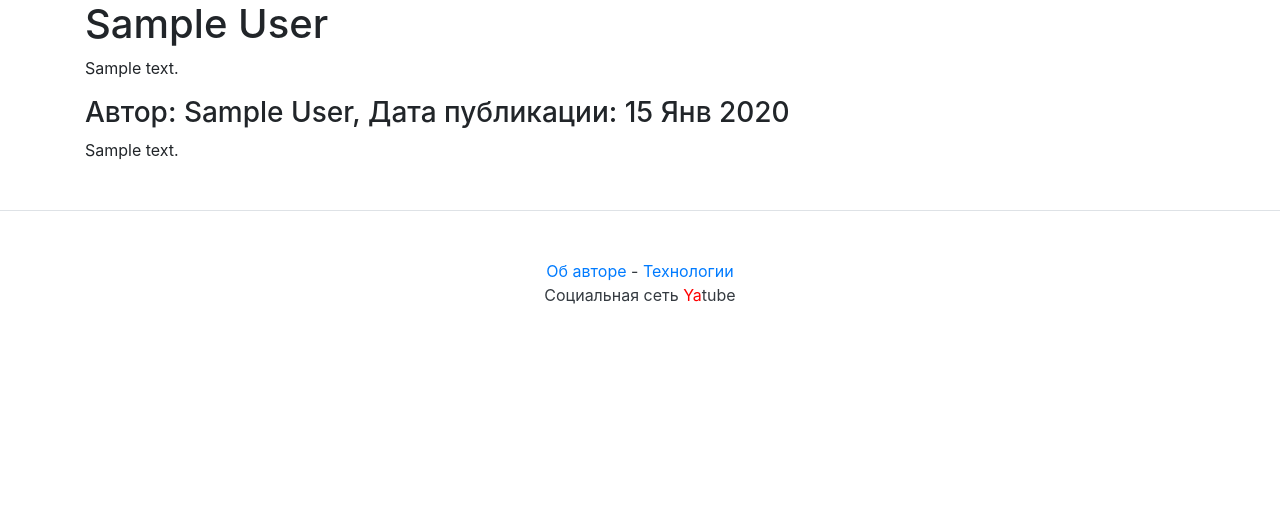
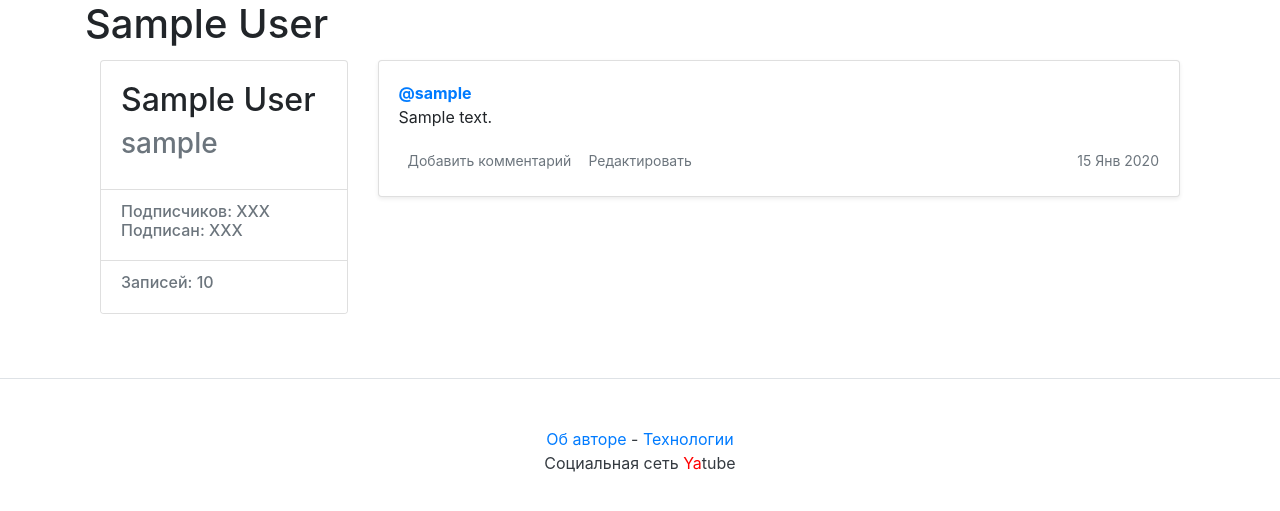
Before and after one commit to konerld/hw04_tests, a Django app: template templates/profile.html in a window 1280 px wide. Shown: the part 56-567 px from the top of the page. Run offline with Django 3.2, Linux system fonts and the light colour scheme; tables that the repository leaves empty hold one stand-in row (values such as "Sample post"); the template is opened without the code that fills it: values that come from a table or form of the project are taken from there, most other values are stand-ins (such as "Sample title", 1, 10 or a date in 2020); some libraries are stand-ins or nearby versions.

Commit message:
страница пользователя работает

```diff
--- a/posts/views.py
+++ b/posts/views.py
@@ -57,7 +57,7 @@ def profile(request, username):
             'page': page,
             'paginator': paginator,
             'author': author,
-            'post_num': posts.count()
+            'post_sum': posts.count()
         }
     )
 
--- a/templates/profile.html
+++ b/templates/profile.html
@@ -2,23 +2,6 @@
 {% block title %}Страница пользователя {{ author.get_full_name }}{% endblock %}
 {% block header %}{{ author.get_full_name }}{% endblock %}
 {% block content %}
-
-
-
-    <p>{{ group.description }}</p>
-    {% for post in page %}
-        <h3>
-            Автор: {{ author.get_full_name }}, Дата публикации: {{ post.pub_date|date:"d M Y" }}
-        </h3>
-        <p>{{ post.text|linebreaksbr }}</p>
-        {% if not forloop.last %}<hr>{% endif %}
-    {% endfor %}
-    {% if page.has_other_pages %}
-        {% include "paginator.html" with items=page paginator=paginator %}
-    {% endif %}
-{% endblock %}
-
-
     <main role="main" class="container">
         <div class="row">
                 <div class="col-md-3 mb-3 mt-1">
@@ -43,7 +26,7 @@
                                         <li class="list-group-item">
                                                 <div class="h6 text-muted">
                                                     <!-- Количество записей -->
-                                                Записей: 36
+                                                    Записей: {{ post_sum }}
                                                 </div>
                                         </li>
                                 </ul>
@@ -51,8 +34,7 @@
                 </div>
 
                 <div class="col-md-9">
-
-                {% for post in posts %}
+                    {% for post in page %}
                         <div class="card mb-3 mt-1 shadow-sm">
                                 <div class="card-body">
                                         <p class="card-text">
@@ -82,3 +64,4 @@
                 </div>
         </div>
     </main>
+{% endblock %}
```
Lines whose indentation alone changed are shown as unchanged.
